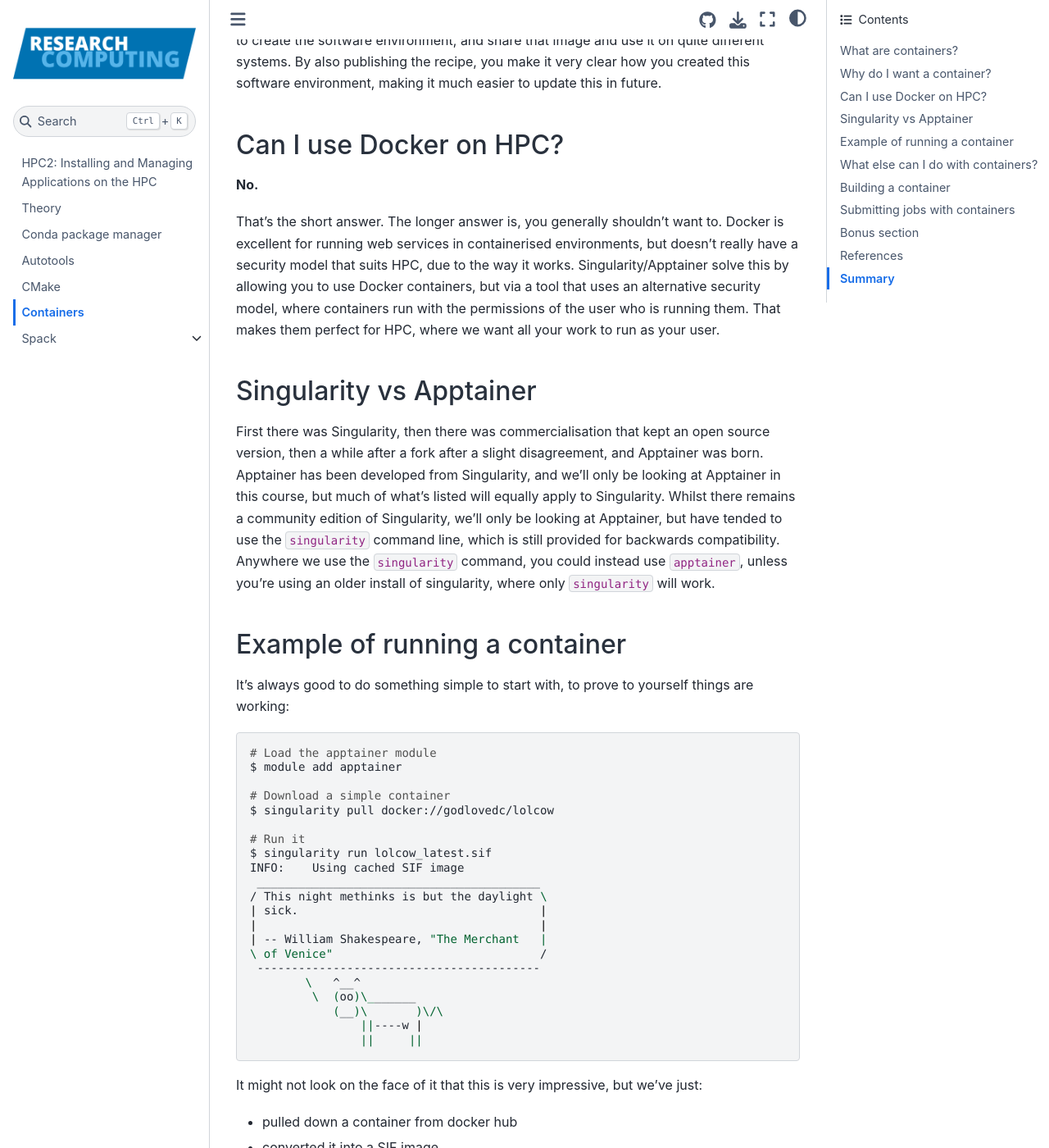
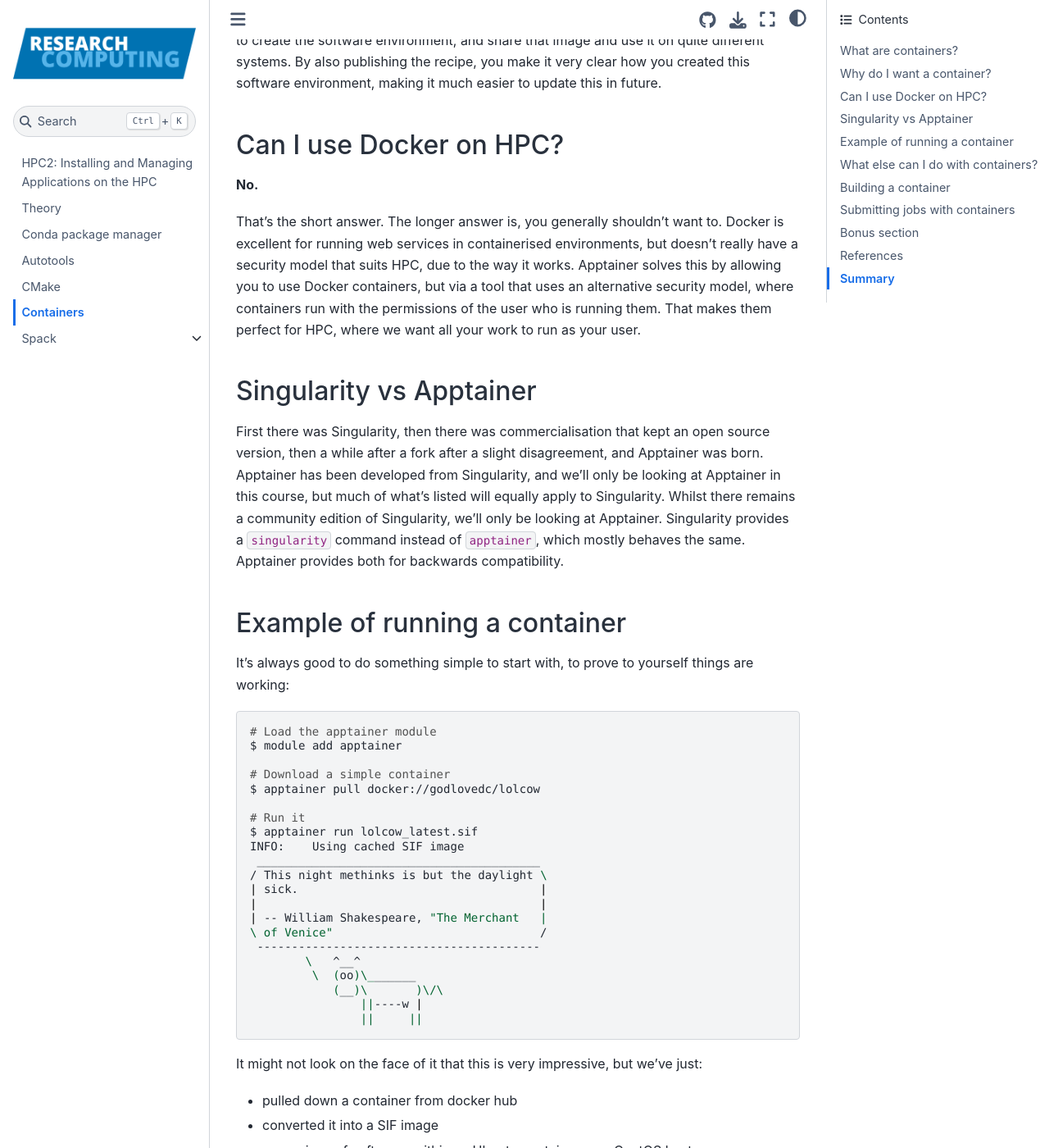
Before and after one commit to ARCTraining/hpc2-software, a Jupyter Book: the page built from book/course/containers.md, in a window 1280 px wide and 1400 px high, scrolled down 982 px. Shown: the whole window at 82% size. Built offline with Jupyter Book 1.0.4 settings and Sphinx 7.4.7 and the Sphinx Book theme 1.1.4, drawn with Linux system fonts in a browser that asks for light colours; some of the changed text lies outside the part shown.

Commit message:
Shift to using the apptainer command by default

````diff
--- a/book/course/containers.md
+++ b/book/course/containers.md
@@ -43,11 +43,10 @@ update this in future.
 That's the short answer.  The longer answer is, you generally shouldn't want
 to.  Docker is excellent for running web services in containerised
 environments, but doesn't really have a security model that suits HPC, due to
-the way it works.  Singularity/Apptainer solve this by allowing you to use
-Docker containers, but via a tool that uses an alternative security model,
-where containers run with the permissions of the user who is running them.
-That makes them perfect for HPC, where we want all your work to run as your
-user.
+the way it works.  Apptainer solves this by allowing you to use Docker
+containers, but via a tool that uses an alternative security model, where
+containers run with the permissions of the user who is running them.  That
+makes them perfect for HPC, where we want all your work to run as your user.
 
 ## Singularity vs Apptainer
 
@@ -56,11 +55,9 @@ source version, then a while after a fork after a slight disagreement, and
 Apptainer was born.  Apptainer has been developed from Singularity, and we'll
 only be looking at Apptainer in this course, but much of what's listed will
 equally apply to Singularity.  Whilst there remains a community edition of
-Singularity, we'll only be looking at Apptainer, but have tended to use the
-`singularity` command line, which is still provided for backwards
-compatibility.  Anywhere we use the `singularity` command, you could instead
-use `apptainer`, unless you're using an older install of singularity, where
-only `singularity` will work.
+Singularity, we'll only be looking at Apptainer.
+Singularity provides a `singularity` command instead of `apptainer`, which
+mostly behaves the same.  Apptainer provides both for backwards compatibility.
 
 ## Example of running a container
 
@@ -72,10 +69,10 @@ things are working:
 $ module add apptainer
 
 # Download a simple container
-$ singularity pull docker://godlovedc/lolcow
+$ apptainer pull docker://godlovedc/lolcow
 
 # Run it
-$ singularity run lolcow_latest.sif
+$ apptainer run lolcow_latest.sif
 INFO:    Using cached SIF image
  _________________________________________
 / This night methinks is but the daylight \
@@ -136,27 +133,27 @@ container.  If you want other directories to be mapped, you have to ask for
 them.  If you wanted `/data` to be visible inside the container, you can just do:
 
 ```bash
-$ singularity run -B /data example.sif
+$ apptainer run -B /data example.sif
 ```
 
 Or if you wanted to make something visible somewhere else (so `/data` outside
 is presented within the container as `/scratch`):
 
 ```bash
-$ singularity run -B /data:/scratch example.sif
+$ apptainer run -B /data:/scratch example.sif
 ```
 
 ### Run an alternative command within a container
 
 ```bash
-$ singularity exec example.sif cat /etc/issue
+$ apptainer exec example.sif cat /etc/issue
 Ubuntu 16.04.3 LTS \n \l
 ```
 
 ### Have an interactive shell inside the container
 
 ```bash
-$ singularity shell example.sif
+$ apptainer shell example.sif
 ```
 
 ### Use GPUs within a container
@@ -167,7 +164,7 @@ supports GPUs without the pain of having to have all the right drivers included
 within it.  At runtime you just do:
 
 ```bash
-$ singularity run --nv example.sif
+$ apptainer run --nv example.sif
 ```
 
 All available Nvidia GPUs are then visible to the container, along with the
@@ -238,13 +235,13 @@ Then you could proceed to build it into a SIF file as show below.
 ### Generate a SIF image from a recipe
 
 ```bash
-$ singularity build lolcow.sif lolcow.def
+$ apptainer build lolcow.sif lolcow.def
 ```
 
 ### Test the image we've created
 
 ```
-$ singularity run lolcow.sif
+$ apptainer run lolcow.sif
 / Q: How did you get into artificial   \
 | intelligence? A: Seemed logical -- I |
 \ didn't have any real intelligence.   /
@@ -273,10 +270,10 @@ is using them interactively.  Here's an example job submission:
 module add apptainer
 
 # Run the default command in the container
-singularity run lolcow_latest.sif
+apptainer run lolcow_latest.sif
 
 # Run a custom command inside the container
-singularity exec lolcow_latest.sif fortune
+apptainer exec lolcow_latest.sif fortune
 ```
 
 ## Bonus section
@@ -290,13 +287,13 @@ some bonus content is available here.
 When writing a recipe you may find it hard to come up with a working recipe first time.  This is where sandboxes can come in handy.  If you create a sandbox, rather than creating an image file, it writes out the files into a directory, and you can then have a container run in this directory, but with write access, which you do not normally have.  So you write your basic recipe, and build the container like this:
 
 ```bash
-$ singularity build --sandbox lolcow lolcow.def
+$ apptainer build --sandbox lolcow lolcow.def
 ```
 
 Now we can have a session within it:
 
 ```bash
-$ singularity shell --fakeroot --writable lolcow
+$ apptainer shell --fakeroot --writable lolcow
 ```
 
 You can now experiment inside this sandbox to work out what you need for your recipe.
````
